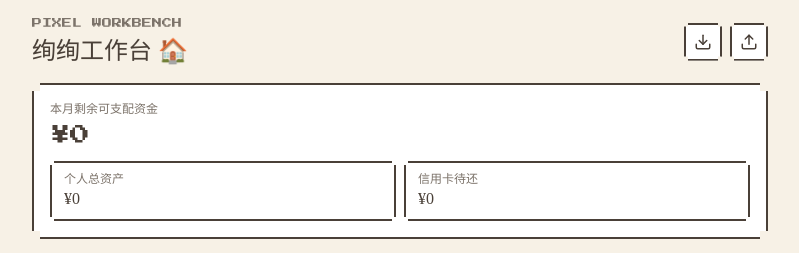
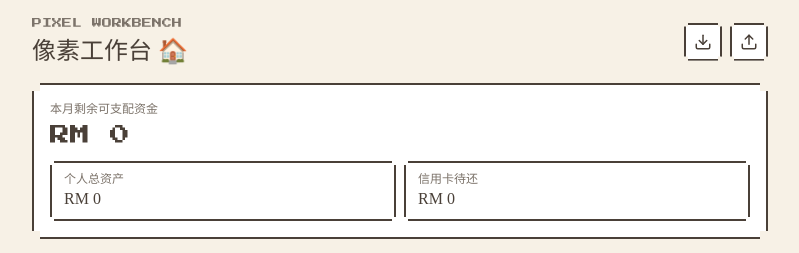
Before and after one commit to jeflynn97/pixel-workbench, a React (Vite) app: page / in a window 1280 px wide. Shown: the top 253 px of the page, without its empty margins (240-1039 px from the left). Built offline with nearby package versions, Linux system fonts and the light colour scheme; a web font is replaced by a local one.

Commit message:
Change currency symbol from ¥ to RM

```diff
--- a/src/pages/Home.jsx
+++ b/src/pages/Home.jsx
@@ -58,7 +58,7 @@ export default function Home({ onNavigate }) {
       <div className="flex items-center justify-between mb-4">
         <div>
           <p className="font-pixel text-[10px] text-stone2-darker mb-1">PIXEL WORKBENCH</p>
-          <h1 className="font-display text-2xl">绚绚工作台 🏠</h1>
+          <h1 className="font-display text-2xl">像素工作台 🏠</h1>
         </div>
         <div className="flex gap-2">
           <button
@@ -83,16 +83,16 @@ export default function Home({ onNavigate }) {
       <Card className="mb-4 bg-pink-light">
         <p className="font-display text-xs text-stone2-darker mb-1">本月剩余可支配资金</p>
         <p className={`font-pixel text-xl mb-3 ${monthSummary.remaining < 0 ? 'text-pink-dark' : 'text-ink'}`}>
-          ¥{monthSummary.remaining.toLocaleString('zh-CN', { maximumFractionDigits: 0 })}
+          RM {monthSummary.remaining.toLocaleString('zh-CN', { maximumFractionDigits: 0 })}
         </p>
         <div className="grid grid-cols-2 gap-2 text-sm">
           <div className="pixel-corners-sm bg-white border-2 border-ink px-3 py-2">
             <p className="text-xs text-stone2-darker">个人总资产</p>
-            <p className="font-display text-base">¥{totalAssets.total.toLocaleString('zh-CN', { maximumFractionDigits: 0 })}</p>
+            <p className="font-display text-base">RM {totalAssets.total.toLocaleString('zh-CN', { maximumFractionDigits: 0 })}</p>
           </div>
           <div className="pixel-corners-sm bg-white border-2 border-ink px-3 py-2">
             <p className="text-xs text-stone2-darker">信用卡待还</p>
-            <p className="font-display text-base">¥{credit.remaining.toLocaleString('zh-CN', { maximumFractionDigits: 0 })}</p>
+            <p className="font-display text-base">RM {credit.remaining.toLocaleString('zh-CN', { maximumFractionDigits: 0 })}</p>
           </div>
         </div>
       </Card>
```
